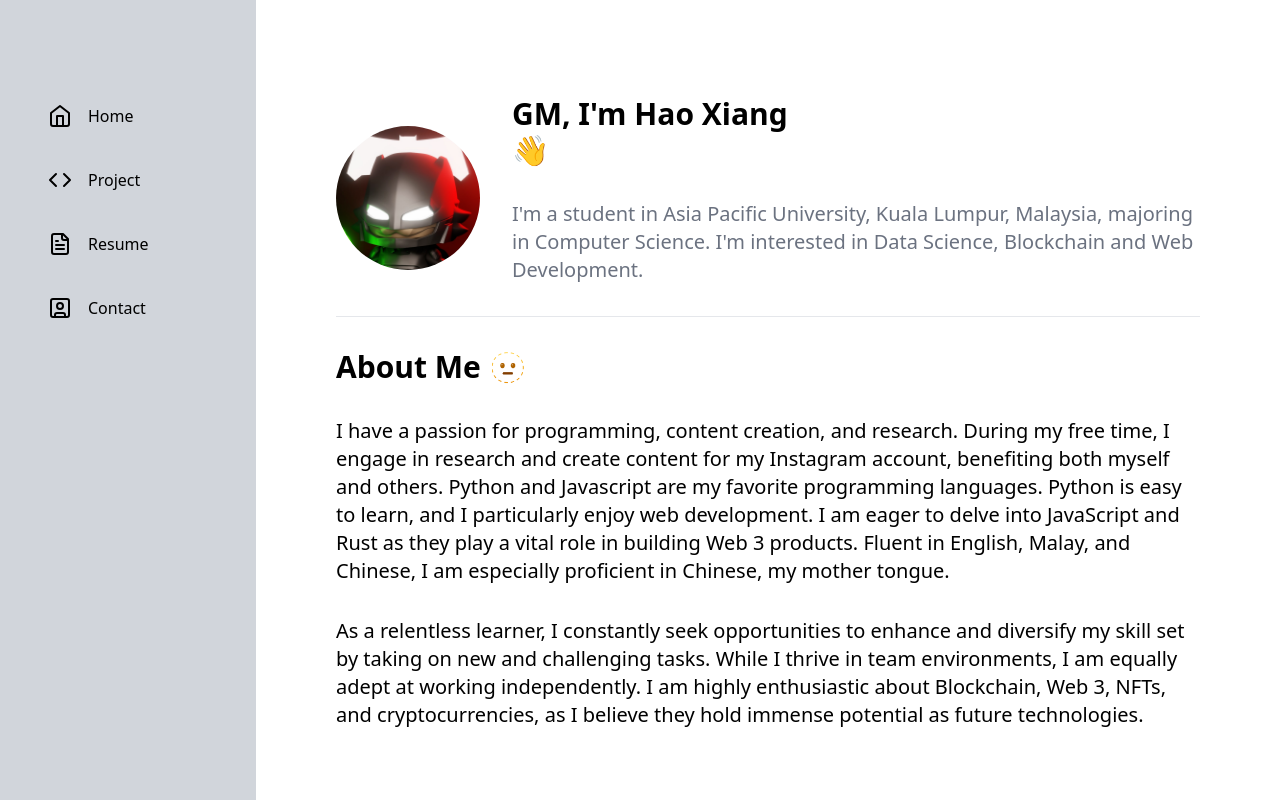
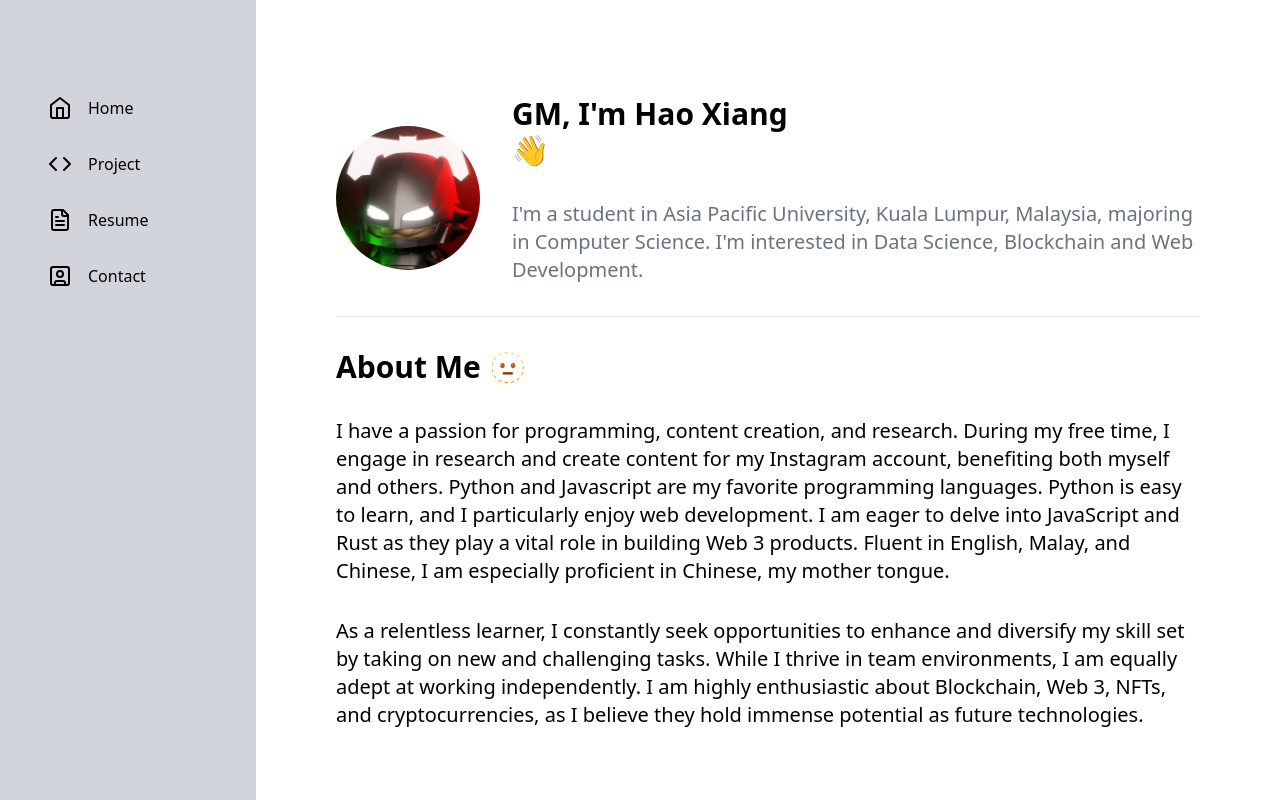
Before and after one commit to haoxiang14/portfolio-v2, a Nuxt app: page / in a window 1280 px wide. Shown: the top 800 px of the page. Built offline with nearby package versions, Linux system fonts and the light colour scheme.

Commit message:
Minor fix sidebar

```diff
--- a/components/sidebar.vue
+++ b/components/sidebar.vue
@@ -2,7 +2,7 @@
     <div class="hidden lg:block lg:min-h-screen font-medium px-4 lg:px-8 lg:py-20">
         <nav>
             <ul class="flex flex-col">
-                <li v-for="(item, index) in items" :key="index" :class="['mb-2 hover:bg-gray-200 px-4 py-2 my-4 rounded-md', { 'bg-gray-200': selectedItem === index }]" @click="selectedItem = index">
+                <li v-for="(item, index) in items" :key="index" :class="['mb-2 hover:bg-gray-200 px-4 py-2 my-2 rounded-md', { 'bg-gray-200': selectedItem === index }]" @click="selectedItem = index">
                     <NuxtLink :to="item.path" class="flex items-center">
                         <div v-html="item.svg"></div>
                         <p class="px-4"> {{ item.name }} </p>
```
